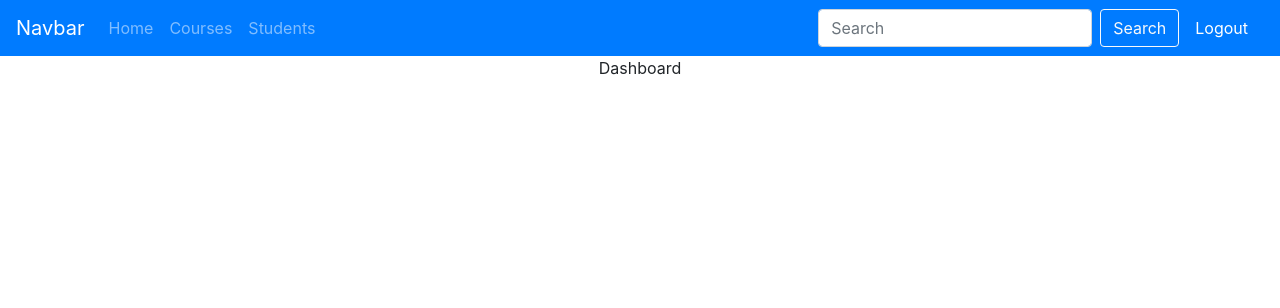
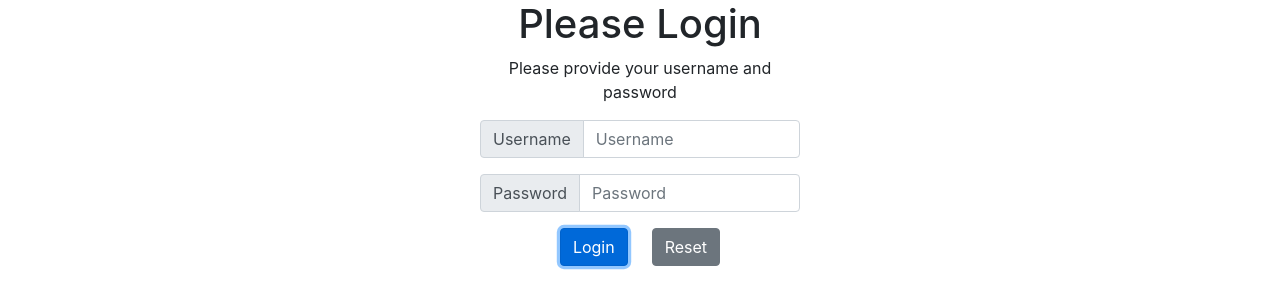
Before and after one commit to arpitdalal/lms, a React app: page / in a window 1280 px wide. Both pictures are taken after a click on the button "Login". Shown: the top 308 px of the page. Built offline with nearby package versions, Linux system fonts and the light colour scheme.

Commit message:
input validation on login form done

```diff
--- a/src/components/Input/Input.js
+++ b/src/components/Input/Input.js
@@ -1,7 +1,7 @@
 import React from 'react';
 import { InputGroup, FormControl } from '../BootstrapWrap';
 
-const Input = ({ text, focus, name, onChange }) => {
+const Input = ({ text, focus, name, onChange, type }) => {
   return (
     <React.Fragment>
       <InputGroup className='mb-3'>
@@ -9,6 +9,7 @@
           <InputGroup.Text id='basic-addon1'>{text}</InputGroup.Text>
         </InputGroup.Prepend>
         <FormControl
+          type={type}
           name={name}
           placeholder={text}
           aria-label={text}
--- a/src/containers/Admin/Course/Course.js
+++ b/src/containers/Admin/Course/Course.js
@@ -5,7 +5,6 @@
 
 const Course = () => {
   const [ lgShow, setLgShow ] = useState(false);
-  const [ course, setCourse ] = useState({});
 
   return (
     <div>
@@ -14,7 +13,7 @@
       <PrimaryBtn text='Create New Course' onClick={() => setLgShow(!lgShow)} />
       <List />
       <ModalWrap title='Create New Course' lgShow={lgShow} setLgShow={setLgShow}>
-        <Create setCourse={setCourse} />
+        <Create />
       </ModalWrap>
     </div>
   );
--- a/src/containers/Admin/Course/Create.js
+++ b/src/containers/Admin/Course/Create.js
@@ -28,13 +28,13 @@
 
   return (
     <div className='createCourse'>
-      <Input name='courseName' text='Course name' focus={true} onChange={(e) => setCourseObject(e)} />
+      <Input type='text' name='courseName' text='Course name' focus={true} onChange={(e) => setCourseObject(e)} />
       <DropdownWrap title='Category' options={categories} setSelectedValue={setSelectedValue} />
       <DropdownWrap
         title='Sub Category'
         options={subCategories.filter((subCategory) => subCategory.categoryId === categoryId)}
       />
-      <Input name='fee' text='Fees' onChange={(e) => setCourseObject(e)} />
+      <Input type='number' name='fee' text='Fees' onChange={(e) => setCourseObject(e)} />
     </div>
   );
 };
--- a/src/containers/Login/Login.js
+++ b/src/containers/Login/Login.js
@@ -1,20 +1,41 @@
-import React from 'react';
+import React, { useState } from 'react';
 import { Input, H1, PrimaryBtn, SecondaryBtn } from '../../components';
 
 import './Login.css';
 
 const Login = ({ setIsAuthenticated }) => {
+  const [ username, setUsername ] = useState('');
+  const [ password, setPassword ] = useState('');
+  const [ error, setError ] = useState('');
+
+  const onInputChange = (e) => {
+    const { name, value } = e.target;
+
+    switch (name) {
+      case 'username':
+        return value.length < 1 ? (setError('Please provide your username'), setUsername('')) : setUsername(value);
+      case 'password':
+        return value.length < 1 ? (setError('Please provide your password'), setPassword('')) : setPassword(value);
+      default:
+        break;
+    }
+  };
+
+  const onLoginSubmit = () => {
+    if (username && password !== '') {
+      setIsAuthenticated(true);
+    } else {
+      setError('Please provide your username and password');
+    }
+  };
+
   return (
     <div className='login'>
       <H1 text='Please Login' />
-      <Input text='Username' focus={true} />
-      <Input text='Password' />
-      <PrimaryBtn
-        text='Login'
-        onClick={() => {
-          setIsAuthenticated(true);
-        }}
-      />
+      {error ? <p>{error}</p> : ''}
+      <Input type='text' name='username' text='Username' focus={true} onChange={(e) => onInputChange(e)} />
+      <Input type='password' name='password' text='Password' onChange={(e) => onInputChange(e)} />
+      <PrimaryBtn text='Login' onClick={onLoginSubmit} />
       <SecondaryBtn text='Reset' />
     </div>
   );
```
